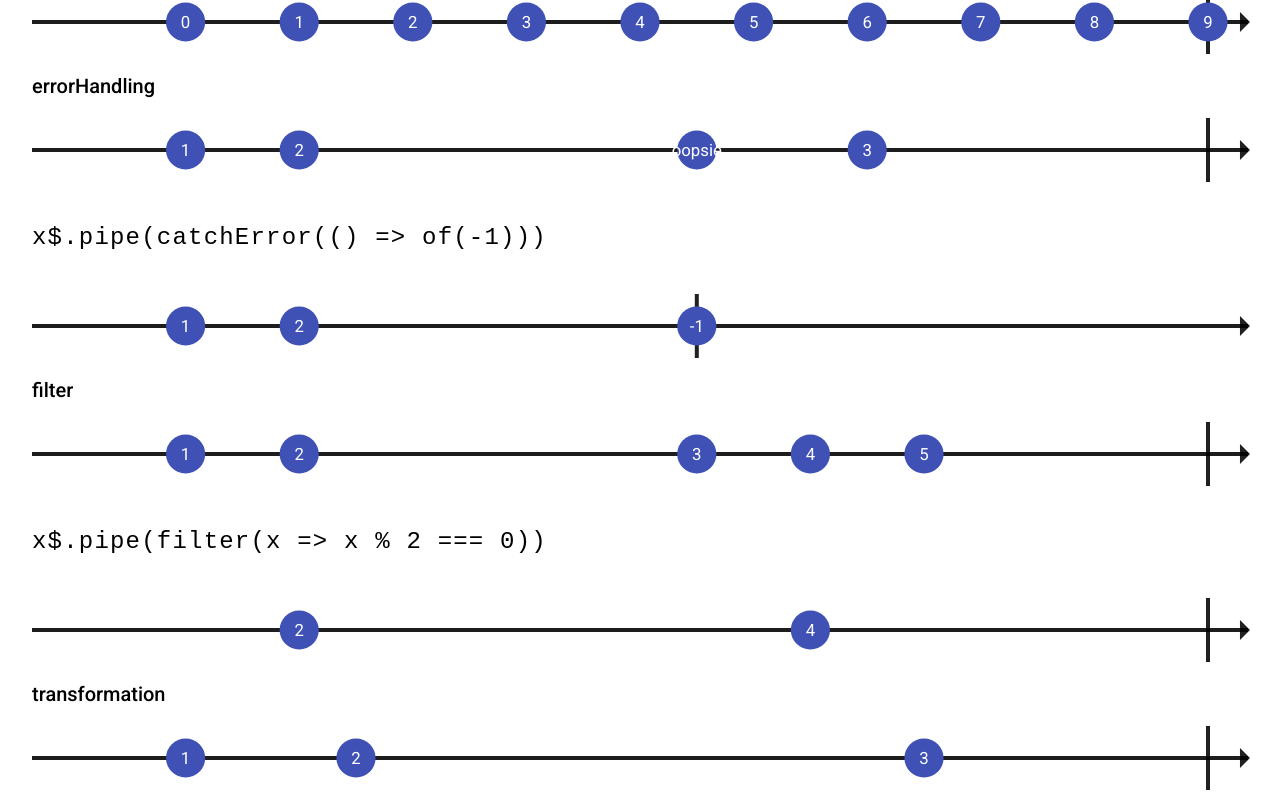
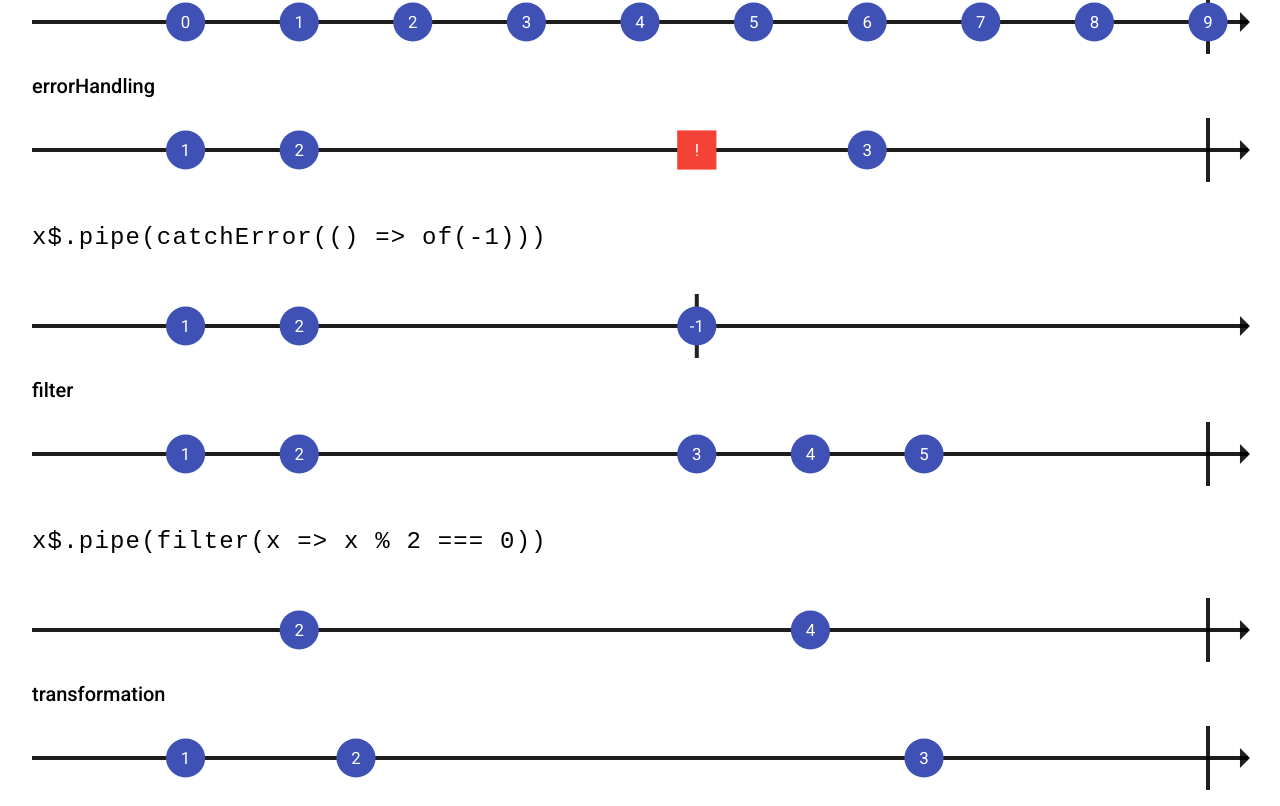
Before and after one commit to RobbyRabbitman/rxp, an Angular app: page / in a window 1280 px wide. Shown: the part 874-1680 px from the top of the page. Built offline with nearby package versions, Linux system fonts and the light colour scheme.

Commit message:
showcases: error handling

```diff
--- a/src/app/model/show-case/error-handling.ts
+++ b/src/app/model/show-case/error-handling.ts
@@ -10,7 +10,7 @@ export const CATCH_ERROR: ShowCase<[number], number> = {
       marbles: [
         { time: 10, value: 1 },
         { time: 20, value: 2 },
-        { time: 55, error: 'oopsie' },
+        { time: 55, error: '!' },
         { time: 70, value: 3 },
       ],
     },
--- a/src/app/ui/ui-marble-graph/ui-marble-graph.component.scss
+++ b/src/app/ui/ui-marble-graph/ui-marble-graph.component.scss
@@ -6,10 +6,15 @@ app-ui-marble-graph {
 
   .marble {
     .mat-slider-thumb {
-      @apply flex items-center justify-center h-14 w-14 -right-7 -bottom-7 text-2xl z-20 #{!important};
+      @apply flex items-center border-none justify-center h-14 w-14 -right-7 -bottom-7 text-2xl z-20 #{!important};
       background-color: mat.get-color-from-palette($primary) !important;
       color: mat.get-color-from-palette($primary, default-contrast) !important;
-      border: none;
+    }
+
+    .marble-error {
+      @apply rounded-none #{!important};
+      background-color: mat.get-color-from-palette($warn) !important;
+      color: mat.get-color-from-palette($warn, default-contrast) !important;
     }
   }
 
--- a/src/app/ui/ui-marble-graph/ui-marble.directive.ts
+++ b/src/app/ui/ui-marble-graph/ui-marble.directive.ts
@@ -1,19 +1,26 @@
 import { Directive, ElementRef, inject, Input } from '@angular/core';
-import { isMarbleWithValue, Marble } from 'src/app/model/marble';
+import {
+  isMarbleWithError,
+  isMarbleWithValue,
+  Marble,
+} from 'src/app/model/marble';
 
 @Directive({
   selector: '[appUiMarble]',
   standalone: true,
 })
 export class UiMarbleDirective {
-  private readonly element = inject(ElementRef<HTMLElement>);
+  private readonly element = inject<ElementRef<HTMLElement>>(ElementRef);
 
   @Input()
   public set appUiMarble(marble: Marble<unknown>) {
     const thumb = this.element.nativeElement.querySelector('.mat-slider-thumb');
-    if (thumb != null)
+    if (thumb != null) {
       thumb.innerHTML = String(
         isMarbleWithValue(marble) ? marble.value : marble.error
       );
+      if (isMarbleWithError(marble)) thumb.classList.add('marble-error');
+      else thumb.classList.remove('marble-error');
+    }
   }
 }
```
